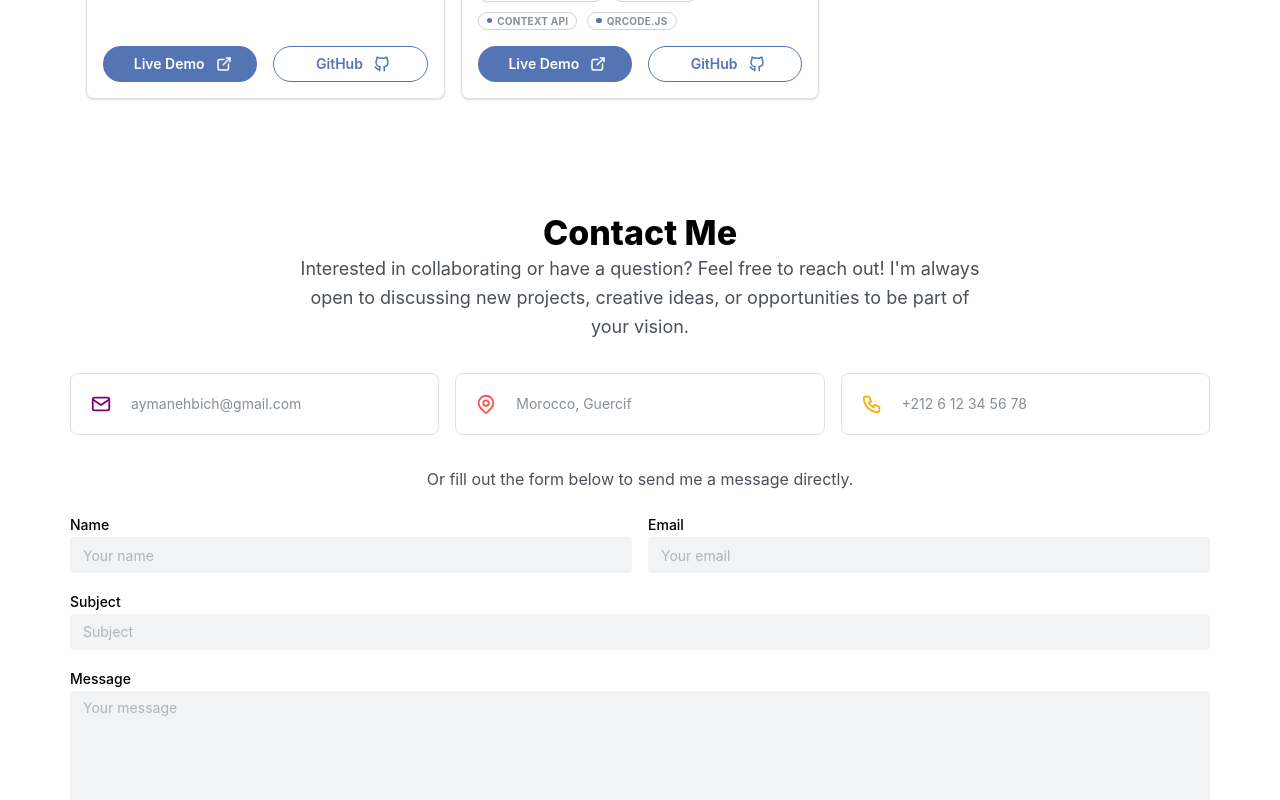
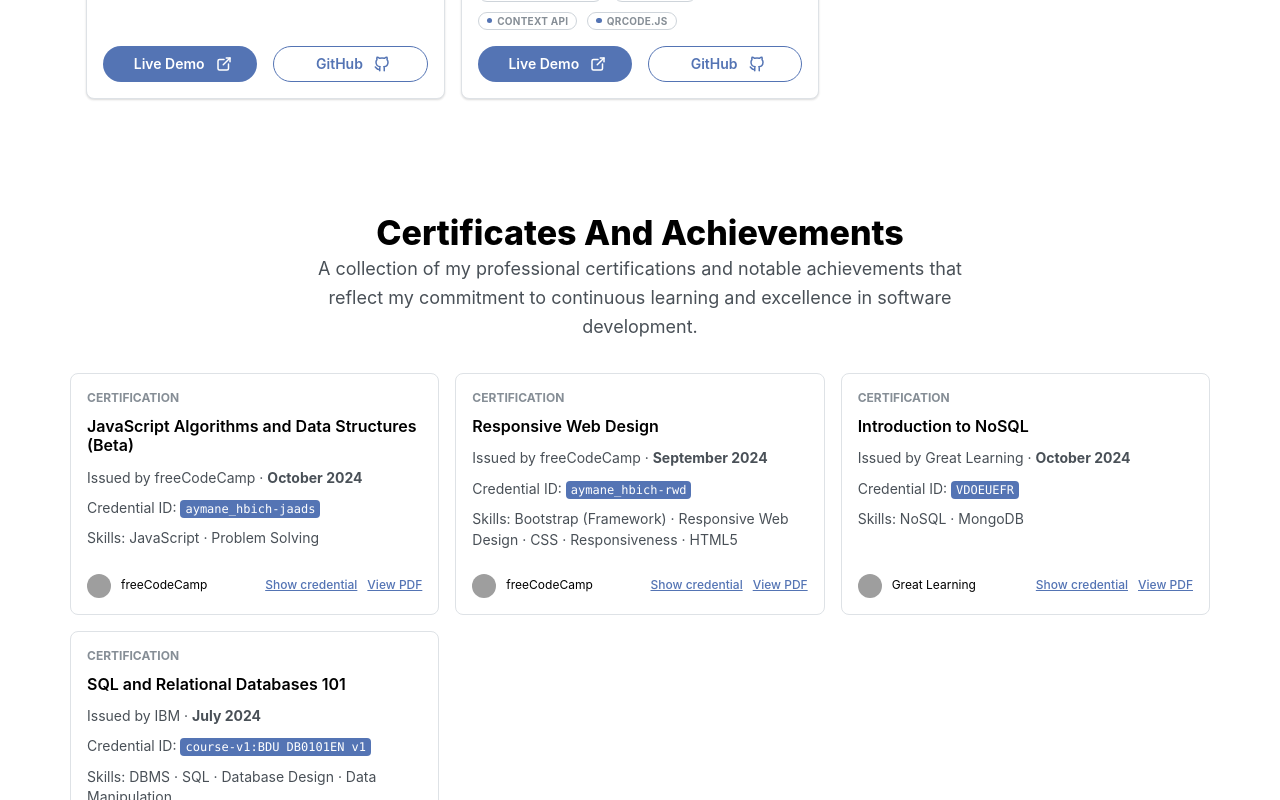
Before and after one commit to aymanehbich/aymane-hbich-portfolio, a Next.js app: page / in a window 1280 px wide. Shown: the part 4020-4820 px from the top of the page. Built offline with nearby package versions, Linux system fonts and the light colour scheme; grey boxes are pictures that could not be loaded; a web font is replaced by a local one.

Commit message:
feat: imported the component

```diff
--- a/app/page.tsx
+++ b/app/page.tsx
@@ -6,6 +6,7 @@ import EducationSection from "./Components/Sections/EducationSection/EducationSe
 import ProjectsSection from "./Components/Sections/ProjectsSection/ProjectsSection";
 import SkillsSection from "./Components/Sections/SkillsSection/SkillsSection";
 import ContactSection from "./Components/Sections/Contact/ContactSection";
+import CertificatesSection from "./Components/Sections/CertificatesSection/CertificatesSection";
 
 export default function HomePage() {
   return (
@@ -16,6 +17,7 @@ export default function HomePage() {
       <EducationSection />
       <ExperiencesSection />
       <ProjectsSection />
+      <CertificatesSection/>
       <ContactSection />
       {/* <ContactSection_v2 /> */}
     </Container>
```
